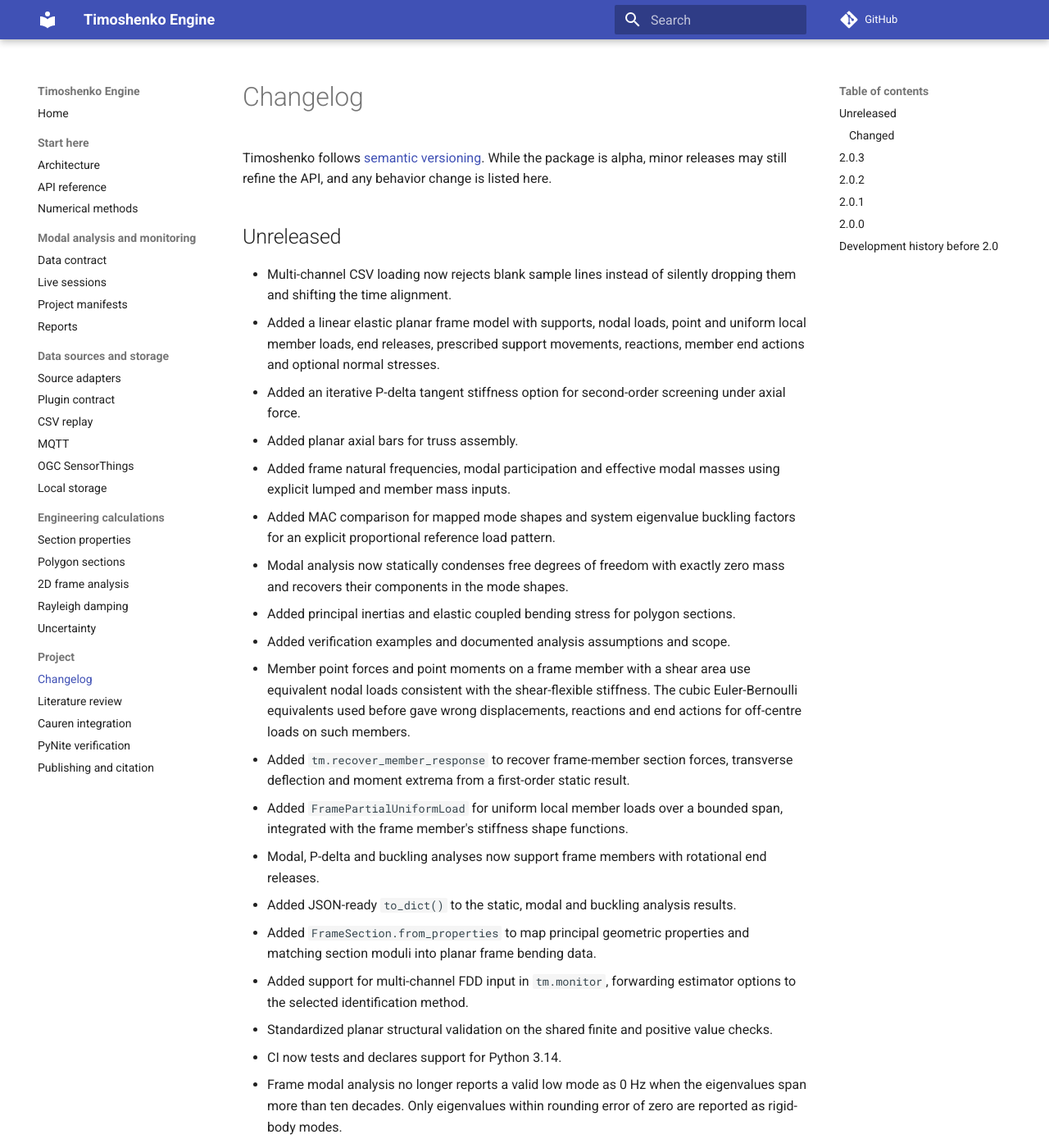
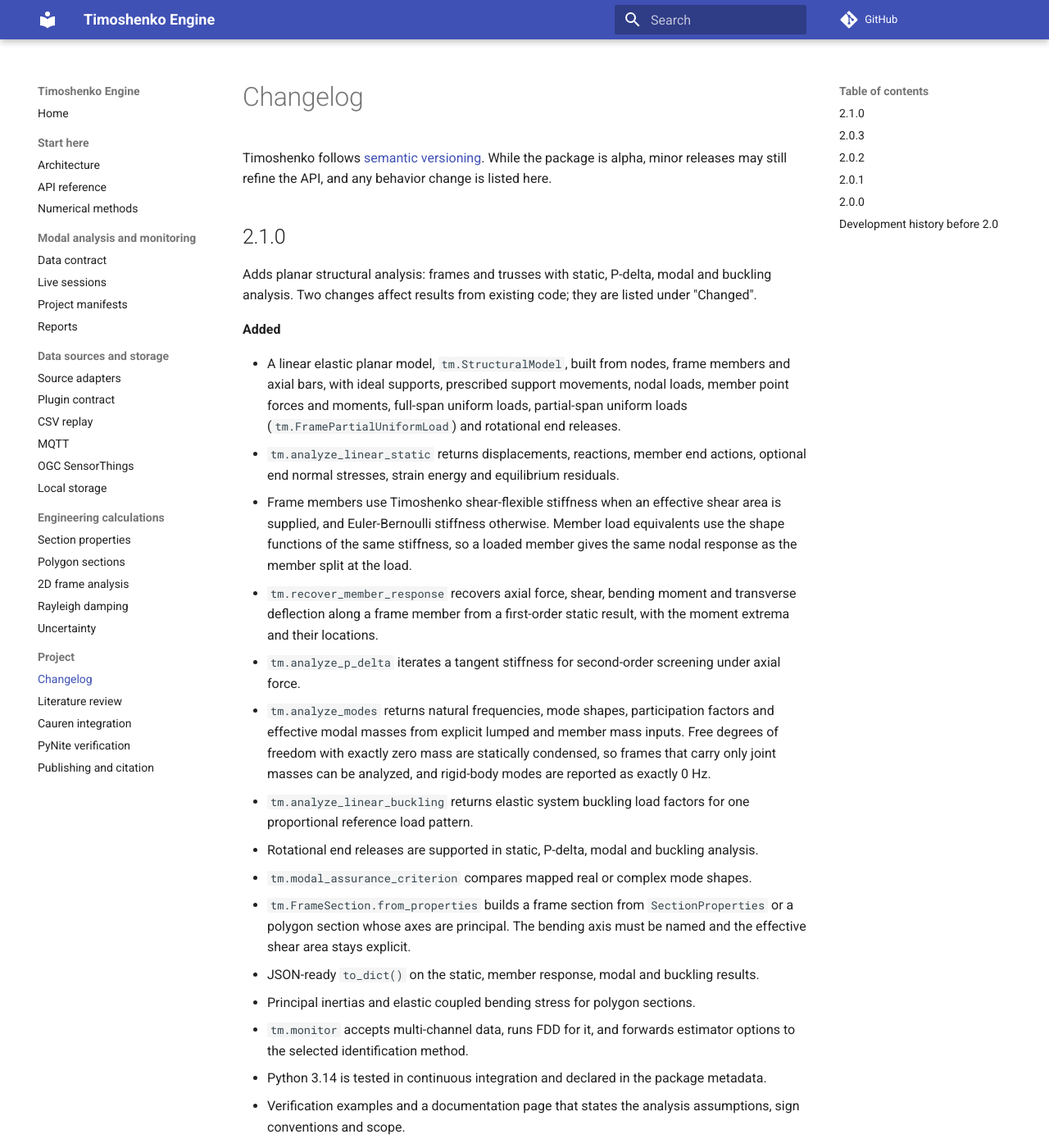
Before and after one commit to Ayberkrk/timoshenko, an MkDocs documentation site: the page built from docs/changelog.md, in a window 1280 px wide and 1400 px high. Shown: the whole window at 82% size. Built offline with MkDocs 1.6.1 and Material for MkDocs 9.7.7, drawn with Linux system fonts in a browser that asks for light colours; comment, search, counter and statistics services are not loaded; some of the changed text lies outside the part shown.

Commit message:
Prepare release 2.1.0 (#52)
Set the version to 2.1.0 in the package metadata, the import package and the citation file. Turn the unreleased changelog section into the 2.1.0 entry, grouped into additions and changes that affect existing results. Point the README frame analysis link at the hosted documentation so it works on PyPI.

```diff
--- a/docs/changelog.md
+++ b/docs/changelog.md
@@ -4,53 +4,67 @@ Timoshenko follows [semantic versioning](https://semver.org/). While the
 package is alpha, minor releases may still refine the API, and any behavior
 change is listed here.
 
-## Unreleased
+## 2.1.0
 
-- Multi-channel CSV loading now rejects blank sample lines instead of silently
-  dropping them and shifting the time alignment.
-- Added a linear elastic planar frame model with supports, nodal loads,
-  point and uniform local member loads, end releases, prescribed support
-  movements, reactions, member end actions and optional normal stresses.
-- Added an iterative P-delta tangent stiffness option for second-order
+Adds planar structural analysis: frames and trusses with static, P-delta,
+modal and buckling analysis. Two changes affect results from existing code;
+they are listed under "Changed".
+
+**Added**
+
+- A linear elastic planar model, `tm.StructuralModel`, built from nodes, frame
+  members and axial bars, with ideal supports, prescribed support movements,
+  nodal loads, member point forces and moments, full-span uniform loads,
+  partial-span uniform loads (`tm.FramePartialUniformLoad`) and rotational
+  end releases.
+- `tm.analyze_linear_static` returns displacements, reactions, member end
+  actions, optional end normal stresses, strain energy and equilibrium
+  residuals.
+- Frame members use Timoshenko shear-flexible stiffness when an effective
+  shear area is supplied, and Euler-Bernoulli stiffness otherwise. Member
+  load equivalents use the shape functions of the same stiffness, so a
+  loaded member gives the same nodal response as the member split at the
+  load.
+- `tm.recover_member_response` recovers axial force, shear, bending moment
+  and transverse deflection along a frame member from a first-order static
+  result, with the moment extrema and their locations.
+- `tm.analyze_p_delta` iterates a tangent stiffness for second-order
   screening under axial force.
-- Added planar axial bars for truss assembly.
-- Added frame natural frequencies, modal participation and effective modal
-  masses using explicit lumped and member mass inputs.
-- Added MAC comparison for mapped mode shapes and system eigenvalue buckling
-  factors for an explicit proportional reference load pattern.
-- Modal analysis now statically condenses free degrees of freedom with exactly
-  zero mass and recovers their components in the mode shapes.
-- Added principal inertias and elastic coupled bending stress for polygon
-  sections.
-- Added verification examples and documented analysis assumptions and scope.
-- Member point forces and point moments on a frame member with a shear area
-  use equivalent nodal loads consistent with the shear-flexible stiffness.
-  The cubic Euler-Bernoulli equivalents used before gave wrong displacements,
-  reactions and end actions for off-centre loads on such members.
-- Added ``tm.recover_member_response`` to recover frame-member section forces,
-  transverse deflection and moment extrema from a first-order static result.
-- Added ``FramePartialUniformLoad`` for uniform local member loads over a
-  bounded span, integrated with the frame member's stiffness shape functions.
-- Modal, P-delta and buckling analyses now support frame members with
-  rotational end releases.
-- Added JSON-ready `to_dict()` to the static, modal and buckling analysis
+- `tm.analyze_modes` returns natural frequencies, mode shapes, participation
+  factors and effective modal masses from explicit lumped and member mass
+  inputs. Free degrees of freedom with exactly zero mass are statically
+  condensed, so frames that carry only joint masses can be analyzed, and
+  rigid-body modes are reported as exactly 0 Hz.
+- `tm.analyze_linear_buckling` returns elastic system buckling load factors
+  for one proportional reference load pattern.
+- Rotational end releases are supported in static, P-delta, modal and
+  buckling analysis.
+- `tm.modal_assurance_criterion` compares mapped real or complex mode shapes.
+- `tm.FrameSection.from_properties` builds a frame section from
+  `SectionProperties` or a polygon section whose axes are principal. The
+  bending axis must be named and the effective shear area stays explicit.
+- JSON-ready `to_dict()` on the static, member response, modal and buckling
   results.
-- Added `FrameSection.from_properties` to map principal geometric properties
-  and matching section moduli into planar frame bending data.
-- Added support for multi-channel FDD input in `tm.monitor`, forwarding
+- Principal inertias and elastic coupled bending stress for polygon sections.
+- `tm.monitor` accepts multi-channel data, runs FDD for it, and forwards
   estimator options to the selected identification method.
-- Standardized planar structural validation on the shared finite and positive
-  value checks.
-- CI now tests and declares support for Python 3.14.
-- Frame modal analysis no longer reports a valid low mode as 0 Hz when the
-  eigenvalues span more than ten decades. Only eigenvalues within rounding
-  error of zero are reported as rigid-body modes.
+- Python 3.14 is tested in continuous integration and declared in the package
+  metadata.
+- Verification examples and a documentation page that states the analysis
+  assumptions, sign conventions and scope.
 
-### Changed
+**Changed**
 
-- Refined single-channel and FDD peak frequencies with three-point
-  interpolation of the log spectrum; `resolution_hz` remains the FFT-bin
+- `tm.modal.identify` and `tm.identify_fdd` refine each peak frequency
+  between FFT bins with a three-point interpolation of the log spectrum.
+  Identified frequencies are no longer quantized to bin centres, so they can
+  differ from 2.0.3 by up to half a bin. `resolution_hz` remains the FFT-bin
   spacing.
+- `tm.load_multichannel_csv` rejects blank sample lines instead of silently
+  dropping them, which shortened the record and shifted every later sample
+  in time. `tm.load_sensors` already behaved this way.
+- HTML reports and the `sensor_ids` error message use ASCII hyphens. The
+  placeholder for a missing number in a report is now `-`.
 
 ## 2.0.3
 
--- a/pyproject.toml
+++ b/pyproject.toml
@@ -4,7 +4,7 @@ build-backend = "setuptools.build_meta"
 
 [project]
 name = "timoshenko-engine"
-version = "2.0.3"
+version = "2.1.0"
 description = "Composable structural engineering calculations and analysis primitives for Python applications."
 readme = "README.md"
 requires-python = ">=3.10"
--- a/src/timoshenko/__init__.py
+++ b/src/timoshenko/__init__.py
@@ -130,7 +130,7 @@ from .vibration import (
     rayleigh_damping_coefficients,
 )
 
-__version__ = "2.0.3"
+__version__ = "2.1.0"
 
 __all__ = [
     "HealthAssessment",
```
Also changed, not shown: README.md (+2 -1 lines), 1 other file.
